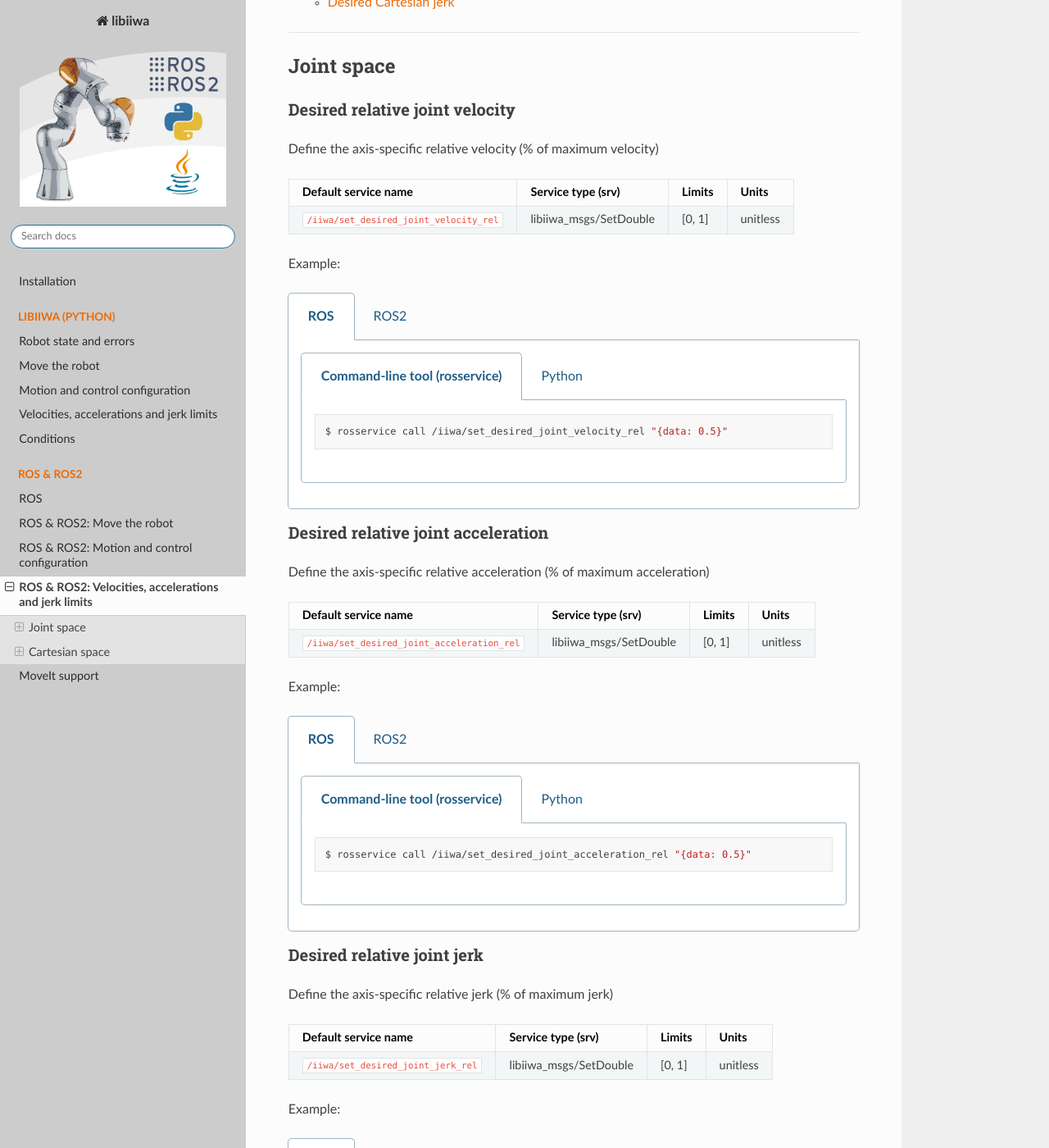
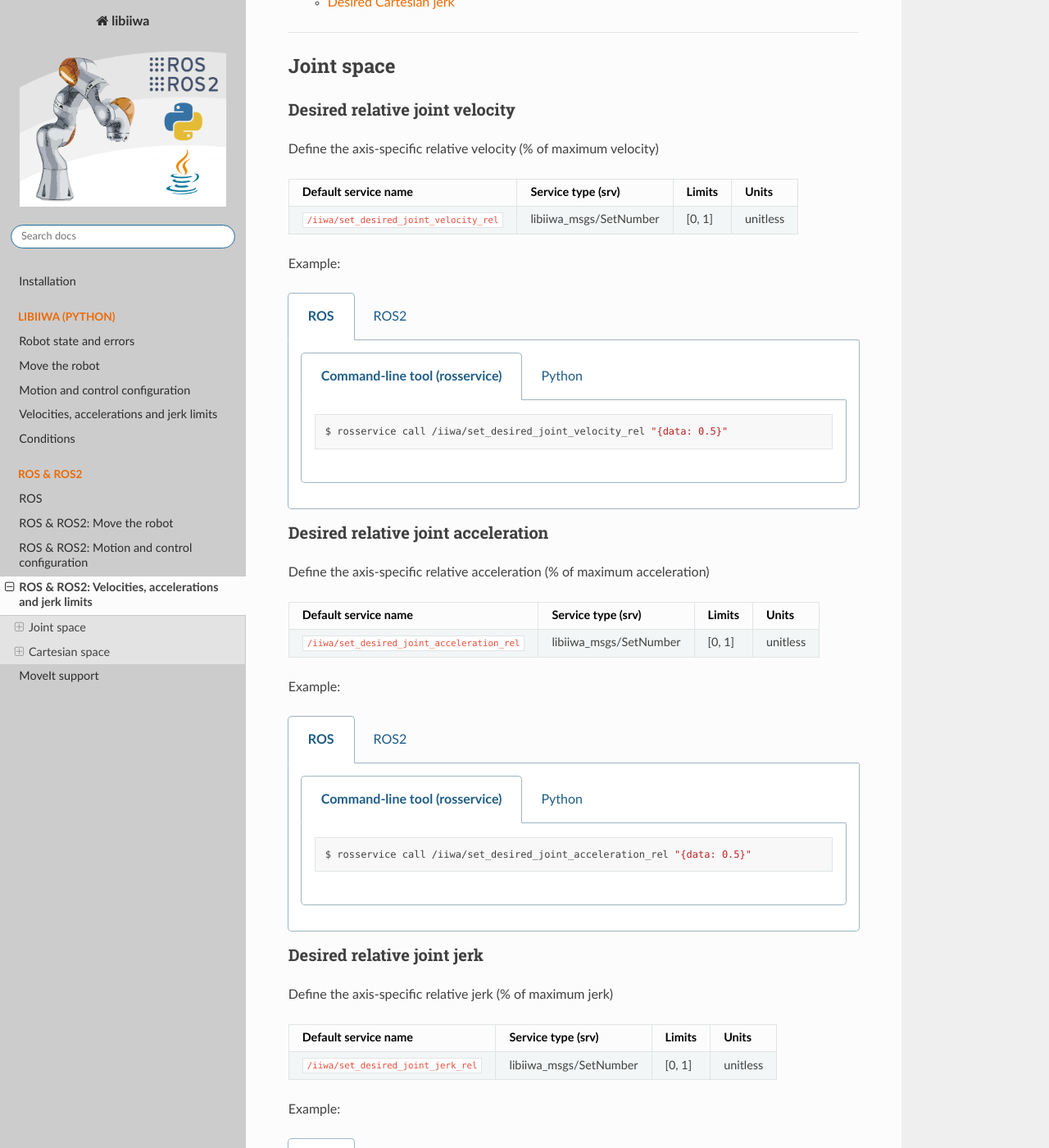
Before and after one commit to Toni-SM/libiiwa, a Sphinx documentation site: the page built from docs/source/modules/ros_limits.rst, in a window 1280 px wide and 1400 px high, scrolled down 410 px. Shown: the whole window at 82% size. Built offline with Sphinx 7.4.7 and the Read the Docs theme 2.0.0, drawn with Linux system fonts in a browser that asks for light colours; the version number could not be read and is left out; some of the changed text lies outside the part shown.

Commit message:
Rename SetDouble srv message to SetNumber

```diff
--- a/docs/source/modules/ros_limits.rst
+++ b/docs/source/modules/ros_limits.rst
@@ -26,7 +26,7 @@ Define the axis-specific relative velocity (% of maximum velocity)
       - Limits
       - Units
     * - :literal:`/iiwa/set_desired_joint_velocity_rel`
-      - libiiwa_msgs/SetDouble
+      - libiiwa_msgs/SetNumber
       - [0, 1]
       - unitless
 
@@ -83,7 +83,7 @@ Define the axis-specific relative acceleration (% of maximum acceleration)
       - Limits
       - Units
     * - :literal:`/iiwa/set_desired_joint_acceleration_rel`
-      - libiiwa_msgs/SetDouble
+      - libiiwa_msgs/SetNumber
       - [0, 1]
       - unitless
 
@@ -140,7 +140,7 @@ Define the axis-specific relative jerk (% of maximum jerk)
       - Limits
       - Units
     * - :literal:`/iiwa/set_desired_joint_jerk_rel`
-      - libiiwa_msgs/SetDouble
+      - libiiwa_msgs/SetNumber
       - [0, 1]
       - unitless
 
@@ -204,7 +204,7 @@ Define the absolute Cartesian velocity
       - Limits
       - Units
     * - :literal:`/iiwa/set_desired_cartesian_velocity`
-      - libiiwa_msgs/SetDouble
+      - libiiwa_msgs/SetNumber
       - (0, Inf)
       - :math:`m/s`
 
@@ -261,7 +261,7 @@ Define the absolute Cartesian acceleration
       - Limits
       - Units
     * - :literal:`/iiwa/set_desired_cartesian_acceleration`
-      - libiiwa_msgs/SetDouble
+      - libiiwa_msgs/SetNumber
       - (0, Inf)
       - :math:`m/s^2`
 
@@ -318,7 +318,7 @@ Define the absolute Cartesian jerk
       - Limits
       - Units
     * - :literal:`/iiwa/set_desired_cartesian_jerk`
-      - libiiwa_msgs/SetDouble
+      - libiiwa_msgs/SetNumber
       - (0, Inf)
       - :math:`m/s^3`
 
--- a/docs/source/snippets/ros2_limits.txt
+++ b/docs/source/snippets/ros2_limits.txt
@@ -1,7 +1,7 @@
 
 [start-command-line-desired_joint_velocity_rel-1]
 
-$ ros2 service call /iiwa/set_desired_joint_velocity_rel libiiwa_msgs/srv/SetDouble "{data: 0.5}"
+$ ros2 service call /iiwa/set_desired_joint_velocity_rel libiiwa_msgs/srv/SetNumber "{data: 0.5}"
 
 [end-command-line-desired_joint_velocity_rel-1]
 
@@ -11,20 +11,20 @@ $ ros2 service call /iiwa/set_desired_joint_velocity_rel libiiwa_msgs/srv/SetDou
 import rclpy
 from rclpy.node import Node
 
-from libiiwa_msgs.srv import SetDouble
+from libiiwa_msgs.srv import SetNumber
 
 # initialize the ROS node
 rclpy.init()
 node = Node('test')
 
 # create a client for calling the service
-client = node.create_client(SetDouble, '/iiwa/set_desired_joint_velocity_rel')
+client = node.create_client(SetNumber, '/iiwa/set_desired_joint_velocity_rel')
 
 # wait for service
 client.wait_for_service()
 
 # call service
-request = SetDouble.Request()
+request = SetNumber.Request()
 request.data = 0.5
 future = client.call_async(request)
 rclpy.spin_until_future_complete(node, future)
@@ -42,7 +42,7 @@ rclpy.shutdown()
 
 [start-command-line-desired_joint_acceleration_rel-1]
 
-$ ros2 service call /iiwa/set_desired_joint_acceleration_rel libiiwa_msgs/srv/SetDouble "{data: 0.5}"
+$ ros2 service call /iiwa/set_desired_joint_acceleration_rel libiiwa_msgs/srv/SetNumber "{data: 0.5}"
 
 [end-command-line-desired_joint_acceleration_rel-1]
 
@@ -52,20 +52,20 @@ $ ros2 service call /iiwa/set_desired_joint_acceleration_rel libiiwa_msgs/srv/Se
 import rclpy
 from rclpy.node import Node
 
-from libiiwa_msgs.srv import SetDouble
+from libiiwa_msgs.srv import SetNumber
 
 # initialize the ROS node
 rclpy.init()
 node = Node('test')
 
 # create a client for calling the service
-client = node.create_client(SetDouble, '/iiwa/set_desired_joint_acceleration_rel')
+client = node.create_client(SetNumber, '/iiwa/set_desired_joint_acceleration_rel')
 
 # wait for service
 client.wait_for_service()
 
 # call service
-request = SetDouble.Request()
+request = SetNumber.Request()
 request.data = 0.5
 future = client.call_async(request)
 rclpy.spin_until_future_complete(node, future)
@@ -83,7 +83,7 @@ rclpy.shutdown()
 
 [start-command-line-desired_joint_jerk_rel-1]
 
-$ ros2 service call /iiwa/set_desired_joint_jerk_rel libiiwa_msgs/srv/SetDouble "{data: 0.5}"
+$ ros2 service call /iiwa/set_desired_joint_jerk_rel libiiwa_msgs/srv/SetNumber "{data: 0.5}"
 
 [end-command-line-desired_joint_jerk_rel-1]
 
@@ -93,20 +93,20 @@ $ ros2 service call /iiwa/set_desired_joint_jerk_rel libiiwa_msgs/srv/SetDouble
 import rclpy
 from rclpy.node import Node
 
-from libiiwa_msgs.srv import SetDouble
+from libiiwa_msgs.srv import SetNumber
 
 # initialize the ROS node
 rclpy.init()
 node = Node('test')
 
 # create a client for calling the service
-client = node.create_client(SetDouble, '/iiwa/set_desired_joint_jerk_rel')
+client = node.create_client(SetNumber, '/iiwa/set_desired_joint_jerk_rel')
 
 # wait for service
 client.wait_for_service()
 
 # call service
-request = SetDouble.Request()
+request = SetNumber.Request()
 request.data = 0.5
 future = client.call_async(request)
 rclpy.spin_until_future_complete(node, future)
@@ -124,7 +124,7 @@ rclpy.shutdown()
 
 [start-command-line-desired_cartesian_velocity-1]
 
-$ ros2 service call /iiwa/set_desired_cartesian_velocity libiiwa_msgs/srv/SetDouble "{data: 0.25}"
+$ ros2 service call /iiwa/set_desired_cartesian_velocity libiiwa_msgs/srv/SetNumber "{data: 0.25}"
 
 [end-command-line-desired_cartesian_velocity-1]
 
@@ -134,20 +134,20 @@ $ ros2 service call /iiwa/set_desired_cartesian_velocity libiiwa_msgs/srv/SetDou
 import rclpy
 from rclpy.node import Node
 
-from libiiwa_msgs.srv import SetDouble
+from libiiwa_msgs.srv import SetNumber
 
 # initialize the ROS node
 rclpy.init()
 node = Node('test')
 
 # create a client for calling the service
-client = node.create_client(SetDouble, '/iiwa/set_desired_cartesian_velocity')
+client = node.create_client(SetNumber, '/iiwa/set_desired_cartesian_velocity')
 
 # wait for service
 client.wait_for_service()
 
 # call service
-request = SetDouble.Request()
+request = SetNumber.Request()
 request.data = 0.25
 future = client.call_async(request)
 rclpy.spin_until_future_complete(node, future)
@@ -165,7 +165,7 @@ rclpy.shutdown()
 
 [start-command-line-desired_cartesian_acceleration-1]
 
-$ ros2 service call /iiwa/set_desired_cartesian_acceleration libiiwa_msgs/srv/SetDouble "{data: 0.25}"
+$ ros2 service call /iiwa/set_desired_cartesian_acceleration libiiwa_msgs/srv/SetNumber "{data: 0.25}"
 
 [end-command-line-desired_cartesian_acceleration-1]
 
@@ -175,20 +175,20 @@ $ ros2 service call /iiwa/set_desired_cartesian_acceleration libiiwa_msgs/srv/Se
 import rclpy
 from rclpy.node import Node
 
-from libiiwa_msgs.srv import SetDouble
+from libiiwa_msgs.srv import SetNumber
 
 # initialize the ROS node
 rclpy.init()
 node = Node('test')
 
 # create a client for calling the service
-client = node.create_client(SetDouble, '/iiwa/set_desired_cartesian_acceleration')
+client = node.create_client(SetNumber, '/iiwa/set_desired_cartesian_acceleration')
 
 # wait for service
 client.wait_for_service()
 
 # call service
-request = SetDouble.Request()
+request = SetNumber.Request()
 request.data = 0.25
 future = client.call_async(request)
 rclpy.spin_until_future_complete(node, future)
@@ -206,7 +206,7 @@ rclpy.shutdown()
 
 [start-command-line-desired_cartesian_jerk-1]
 
-$ ros2 service call /iiwa/set_desired_cartesian_jerk libiiwa_msgs/srv/SetDouble "{data: 0.25}"
+$ ros2 service call /iiwa/set_desired_cartesian_jerk libiiwa_msgs/srv/SetNumber "{data: 0.25}"
 
 [end-command-line-desired_cartesian_jerk-1]
 
@@ -216,20 +216,20 @@ $ ros2 service call /iiwa/set_desired_cartesian_jerk libiiwa_msgs/srv/SetDouble
 import rclpy
 from rclpy.node import Node
 
-from libiiwa_msgs.srv import SetDouble
+from libiiwa_msgs.srv import SetNumber
 
 # initialize the ROS node
 rclpy.init()
 node = Node('test')
 
 # create a client for calling the service
-client = node.create_client(SetDouble, '/iiwa/set_desired_cartesian_jerk')
+client = node.create_client(SetNumber, '/iiwa/set_desired_cartesian_jerk')
 
 # wait for service
 client.wait_for_service()
 
 # call service
-request = SetDouble.Request()
+request = SetNumber.Request()
 request.data = 0.25
 future = client.call_async(request)
 rclpy.spin_until_future_complete(node, future)
--- a/docs/source/snippets/ros_limits.txt
+++ b/docs/source/snippets/ros_limits.txt
@@ -15,7 +15,7 @@ import libiiwa_msgs.srv
 rospy.wait_for_service('/iiwa/set_desired_joint_velocity_rel')
 
 # create a handle for calling the service
-proxy = rospy.ServiceProxy('/iiwa/set_desired_joint_velocity_rel', libiiwa_msgs.srv.SetDouble)
+proxy = rospy.ServiceProxy('/iiwa/set_desired_joint_velocity_rel', libiiwa_msgs.srv.SetNumber)
 
 # call service
 response = proxy(0.5)
@@ -42,7 +42,7 @@ import libiiwa_msgs.srv
 rospy.wait_for_service('/iiwa/set_desired_joint_acceleration_rel')
 
 # create a handle for calling the service
-proxy = rospy.ServiceProxy('/iiwa/set_desired_joint_acceleration_rel', libiiwa_msgs.srv.SetDouble)
+proxy = rospy.ServiceProxy('/iiwa/set_desired_joint_acceleration_rel', libiiwa_msgs.srv.SetNumber)
 
 # call service
 response = proxy(0.5)
@@ -69,7 +69,7 @@ import libiiwa_msgs.srv
 rospy.wait_for_service('/iiwa/set_desired_joint_jerk_rel')
 
 # create a handle for calling the service
-proxy = rospy.ServiceProxy('/iiwa/set_desired_joint_jerk_rel', libiiwa_msgs.srv.SetDouble)
+proxy = rospy.ServiceProxy('/iiwa/set_desired_joint_jerk_rel', libiiwa_msgs.srv.SetNumber)
 
 # call service
 response = proxy(0.5)
@@ -96,7 +96,7 @@ import libiiwa_msgs.srv
 rospy.wait_for_service('/iiwa/set_desired_cartesian_velocity')
 
 # create a handle for calling the service
-proxy = rospy.ServiceProxy('/iiwa/set_desired_cartesian_velocity', libiiwa_msgs.srv.SetDouble)
+proxy = rospy.ServiceProxy('/iiwa/set_desired_cartesian_velocity', libiiwa_msgs.srv.SetNumber)
 
 # call service
 response = proxy(0.25)
@@ -123,7 +123,7 @@ import libiiwa_msgs.srv
 rospy.wait_for_service('/iiwa/set_desired_cartesian_acceleration')
 
 # create a handle for calling the service
-proxy = rospy.ServiceProxy('/iiwa/set_desired_cartesian_acceleration', libiiwa_msgs.srv.SetDouble)
+proxy = rospy.ServiceProxy('/iiwa/set_desired_cartesian_acceleration', libiiwa_msgs.srv.SetNumber)
 
 # call service
 response = proxy(0.25)
@@ -150,7 +150,7 @@ import libiiwa_msgs.srv
 rospy.wait_for_service('/iiwa/set_desired_cartesian_jerk')
 
 # create a handle for calling the service
-proxy = rospy.ServiceProxy('/iiwa/set_desired_cartesian_jerk', libiiwa_msgs.srv.SetDouble)
+proxy = rospy.ServiceProxy('/iiwa/set_desired_cartesian_jerk', libiiwa_msgs.srv.SetNumber)
 
 # call service
 response = proxy(0.25)
```
